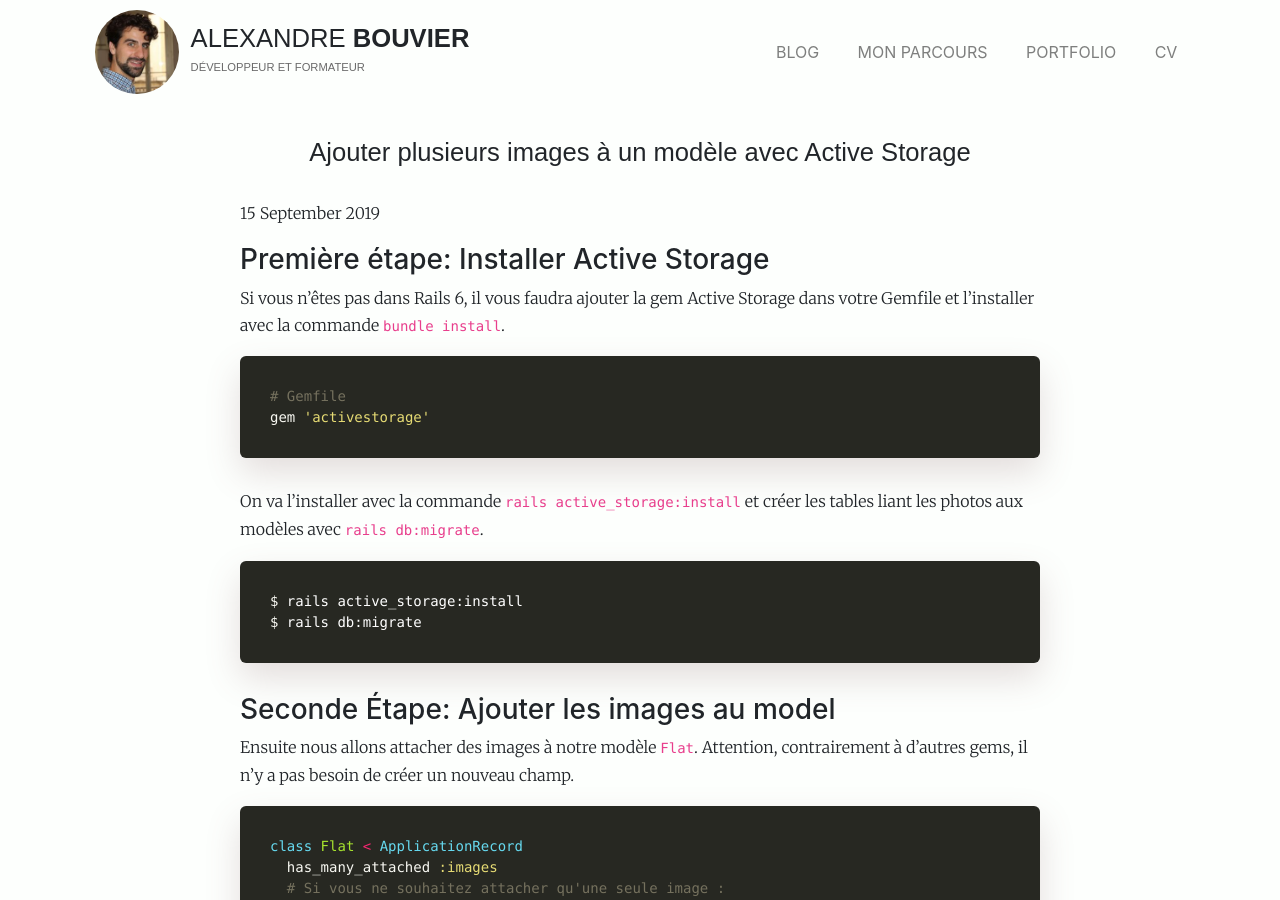
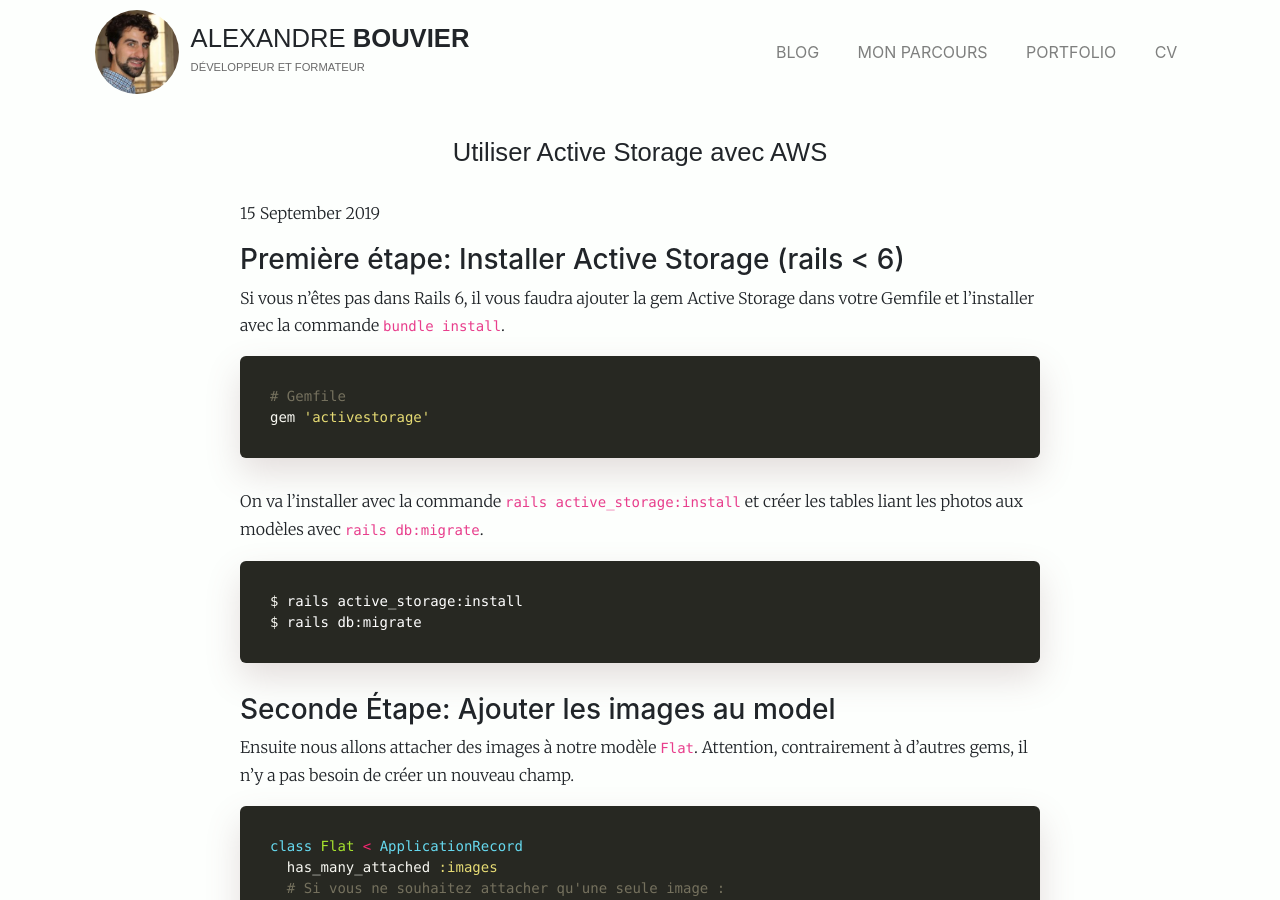
Before and after one commit to alexandrebk/alexandrebk.github.io, a Jekyll site: the page built from _posts/2019-09-15-active-storage.md, in a window 1280 px wide and 900 px high. Built offline with Jekyll 4.4.1, drawn with Linux system fonts in a browser that asks for light colours; nearby versions of some CDN libraries.

Commit message:
Updates Active Storage

```diff
--- a/_posts/2019-09-15-active-storage.md
+++ b/_posts/2019-09-15-active-storage.md
@@ -1,12 +1,13 @@
 ---
 layout: post
-title:  "Ajouter plusieurs images à un modèle avec Active Storage"
+title:  "Utiliser Active Storage avec AWS"
+seo_title: "AWS S3 Active Storage"
 description: "Dans ce tuto nous allons apprendre comment ajouter plusieurs images à un modèle avec Active Storage et Amazon Web Services."
 status: tech
 tags: "active storage, amazon web services"
 ---
 
-### Première étape: Installer Active Storage
+### Première étape: Installer Active Storage (rails < 6)
 
 Si vous n'êtes pas dans Rails 6, il vous faudra ajouter la <a href="https://github.com/rails/activestorage/tree/archive" target="_blank">gem Active Storage</a> dans votre Gemfile et l'installer avec la commande `bundle install`.
 
```
